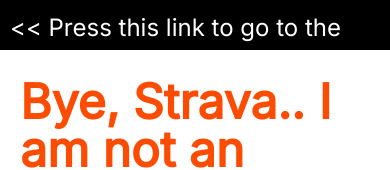
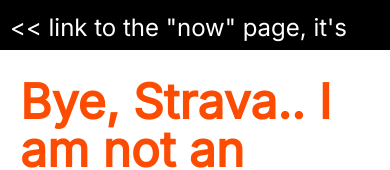
Before and after one commit to tjerk-git/now, a plain HTML site: page bye-strava.html in a window 390 px wide. Shown: the top 170 px of the page. Drawn offline with nearby package versions, Linux system fonts and the light colour scheme.

Commit message:
mobile fix

```diff
--- a/bye-strava.html
+++ b/bye-strava.html
@@ -18,7 +18,7 @@
 
 <body>
 	<div class="black_bar">
-		<a href="https://tjerk.art/now.html"><< Press this link to go to the "now" page, it's really fun //////\\\\\\\//////\\\\\\\//////\\\\\\\//////\\\\\\\//////\\\\\\\</a>
+		<a href="https://tjerk.art/now.html"><< link to the "now" page, it's really fun //////\\\\\\\//////\\\\\\\//////\\\\\\\//////\\\\\\\//////\\\\\\\</a>
 	</div>
 
 
```
